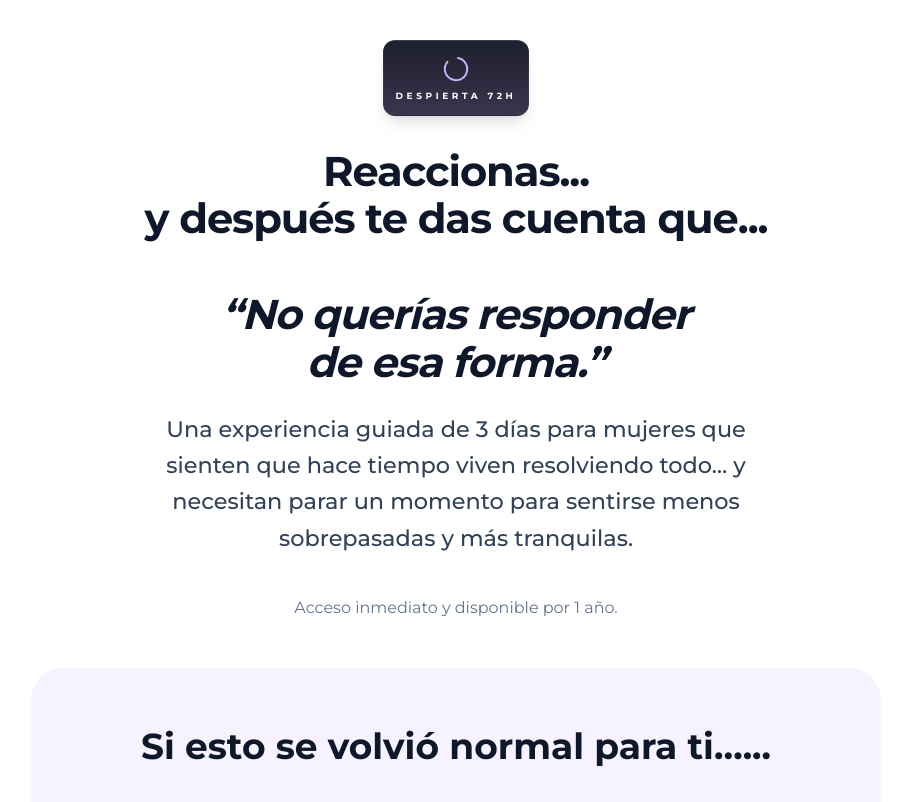
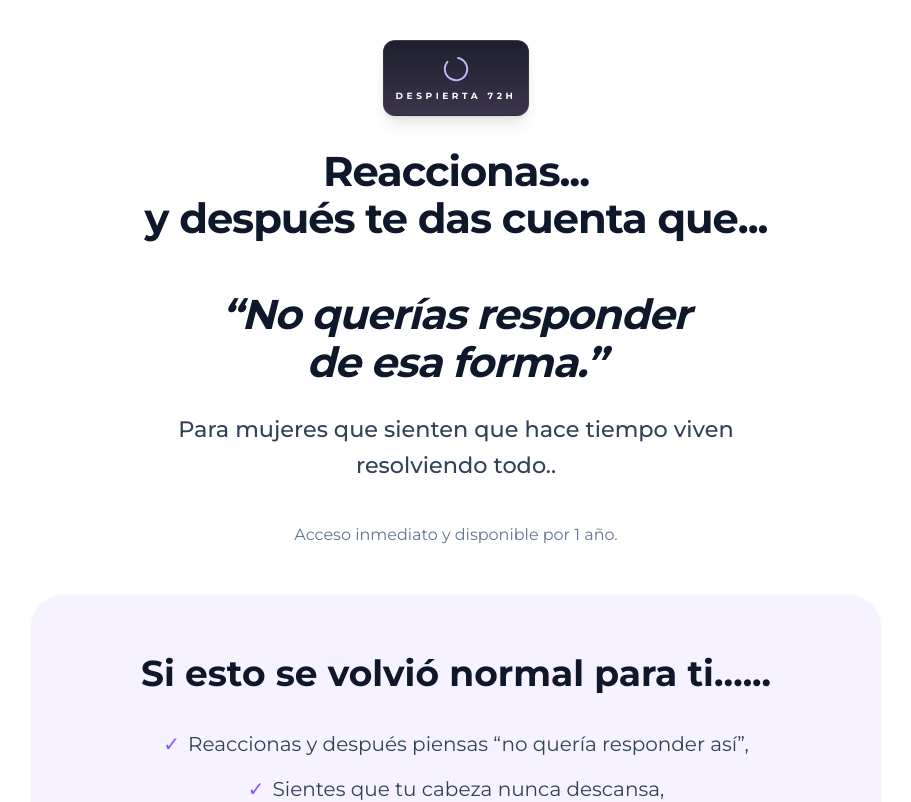
Before and after one commit to cursossolange/despierta-72h, a React (Vite) app: page / in a window 1280 px wide. Shown: the top 802 px of the page, without its empty margins (184-1095 px from the left). Built offline with nearby package versions, Linux system fonts and the light colour scheme; no server answers.

Commit message:
Update LandingPage.tsx

```diff
--- a/src/components/LandingPage.tsx
+++ b/src/components/LandingPage.tsx
@@ -178,8 +178,7 @@ export default function LandingPage({ onPurchase }: LandingPageProps) {
 <div className="max-w-2xl mx-auto mb-8 md:mb-10 px-4 text-center">
 
 <p className="text-[18px] md:text-[1.4rem] text-slate-700 font-medium mb-5 text-center max-w-3xl mx-auto leading-relaxed">
- Una experiencia guiada de 3 días para mujeres que sienten que hace tiempo viven resolviendo todo…
-y necesitan parar un momento para sentirse menos sobrepasadas y más tranquilas.
+Para mujeres que sienten que hace tiempo viven resolviendo todo..
 </p>
 </div>
   <p className="mt-4 text-sm md:text-base text-slate-500">
```
